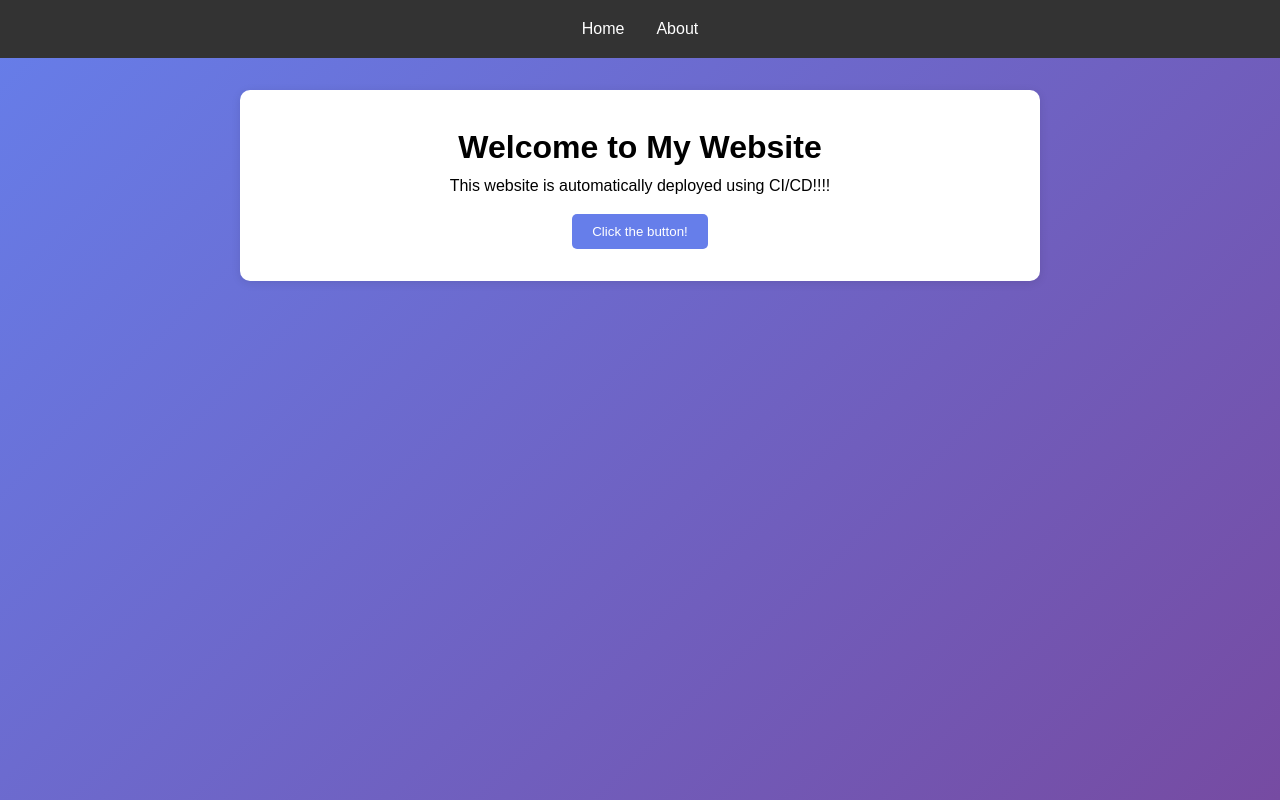
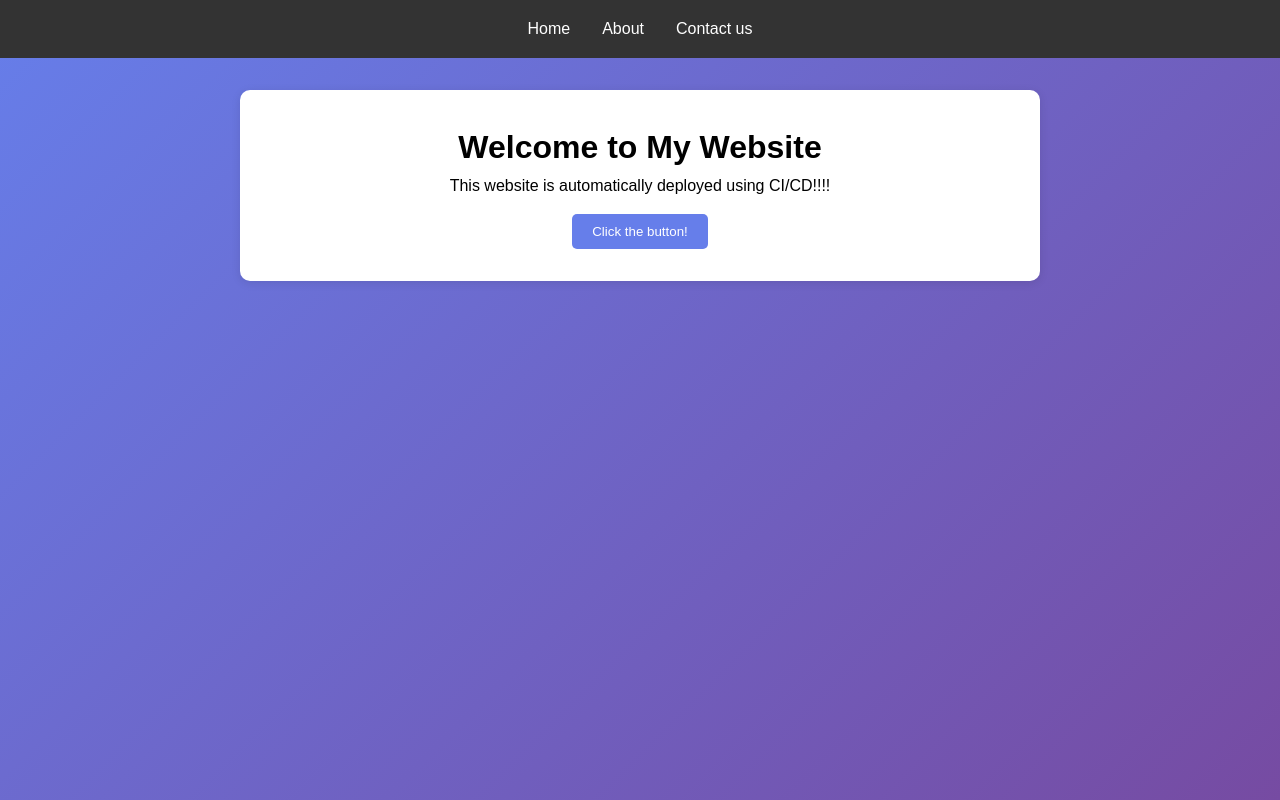
Before and after one commit to Hubaib-professional/my-static-website, a plain HTML site: page index.html in a window 1280 px wide. Drawn offline with Linux system fonts and the light colour scheme.

Commit message:
Test automatic deployment2

```diff
--- a/index.html
+++ b/index.html
@@ -12,6 +12,7 @@
             <ul>
                 <li><a href="index.html">Home</a></li>
                 <li><a href="about.html">About</a></li>
+				 <li><a href="index.html">Contact us</a></li>
             </ul>
         </nav>
     </header>
```
